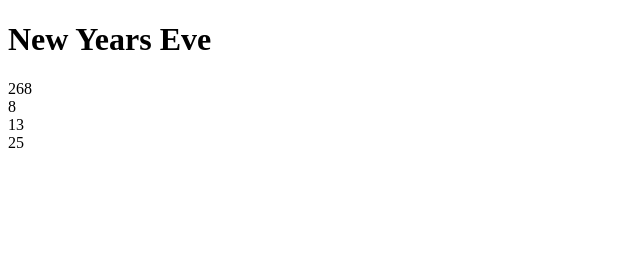
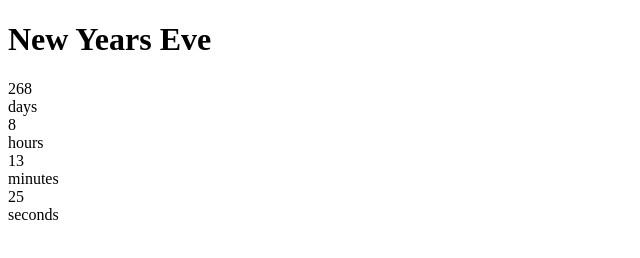
Before and after one commit to Noch4nce/JS-projects-challenge, a plain HTML site: page CountdownTimer/index.html in a window 1280 px wide. Shown: the whole page, without its empty margins (0-640 px from the left). Drawn offline with Linux system fonts and the light colour scheme.

Commit message:
hypertext

```diff
--- a/CountdownTimer/index.html
+++ b/CountdownTimer/index.html
@@ -5,14 +5,28 @@
     <title>Countdown Timer</title>
 </head>
 <body>
-    <div>
-        <h1>New Years Eve</h1>
-        <div class="days">121</div>
-        <div class="hours">13</div>
-        <div class="mins">44</div>
-        <div class="secs">11</div>
-        <img src=""/>
+    <h1>New Years Eve</h1>
+
+    <div class="dateContainer">
+        <div>
+            <div class="days">121</div>
+            <span>days</span>
+        </div>
+        <div>
+            <div class="hours">13</div>
+            <span>hours</span>
+        </div>
+        <div>
+            <div class="mins">44</div>
+            <span>minutes</span>
+        </div>
+        <div>
+            <div class="secs">11</div>
+            <span>seconds</span>
+        </div>
     </div>
+
+    <img src=""/>
 
     <script src="script.js"></script>
 </body>
--- a/CountdownTimer/script.js
+++ b/CountdownTimer/script.js
@@ -3,7 +3,7 @@ const hoursSelector = document.querySelector(".hours")
 const minsSelector = document.querySelector(".mins")
 const secondsSelector = document.querySelector(".secs")
 
-const subtractDate = () => {
+const countdownTimer = () => {
     const startNewYearDate = new Date("1 Jan 2023")
     const currentDate = new Date()
 
@@ -19,4 +19,4 @@ const subtractDate = () => {
     secondsSelector.innerHTML = seconds.toString()
 }
 
-setInterval(subtractDate, 1000)
+setInterval(countdownTimer, 1000)
```
Also changed, not shown: 1 other file.
